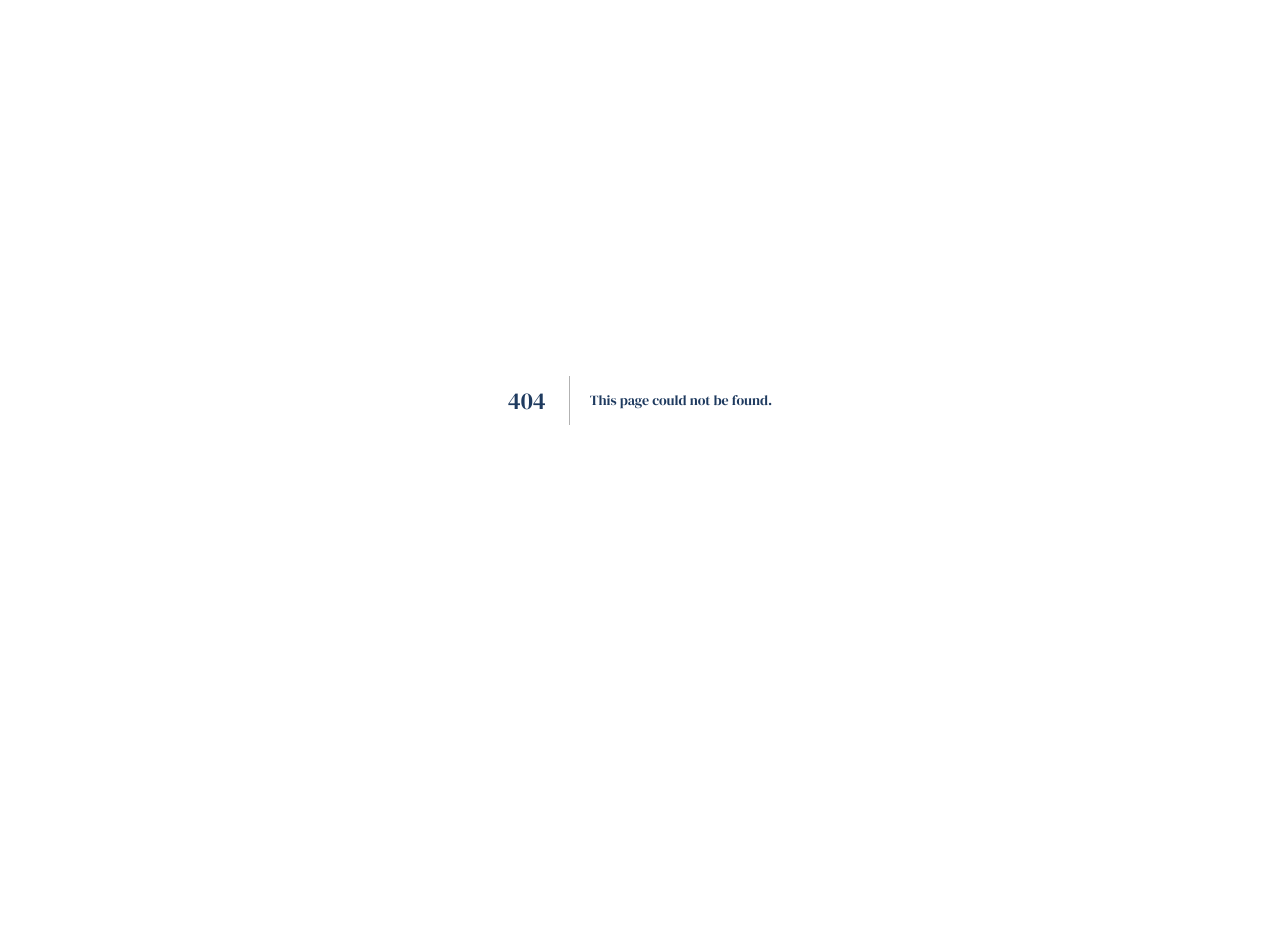
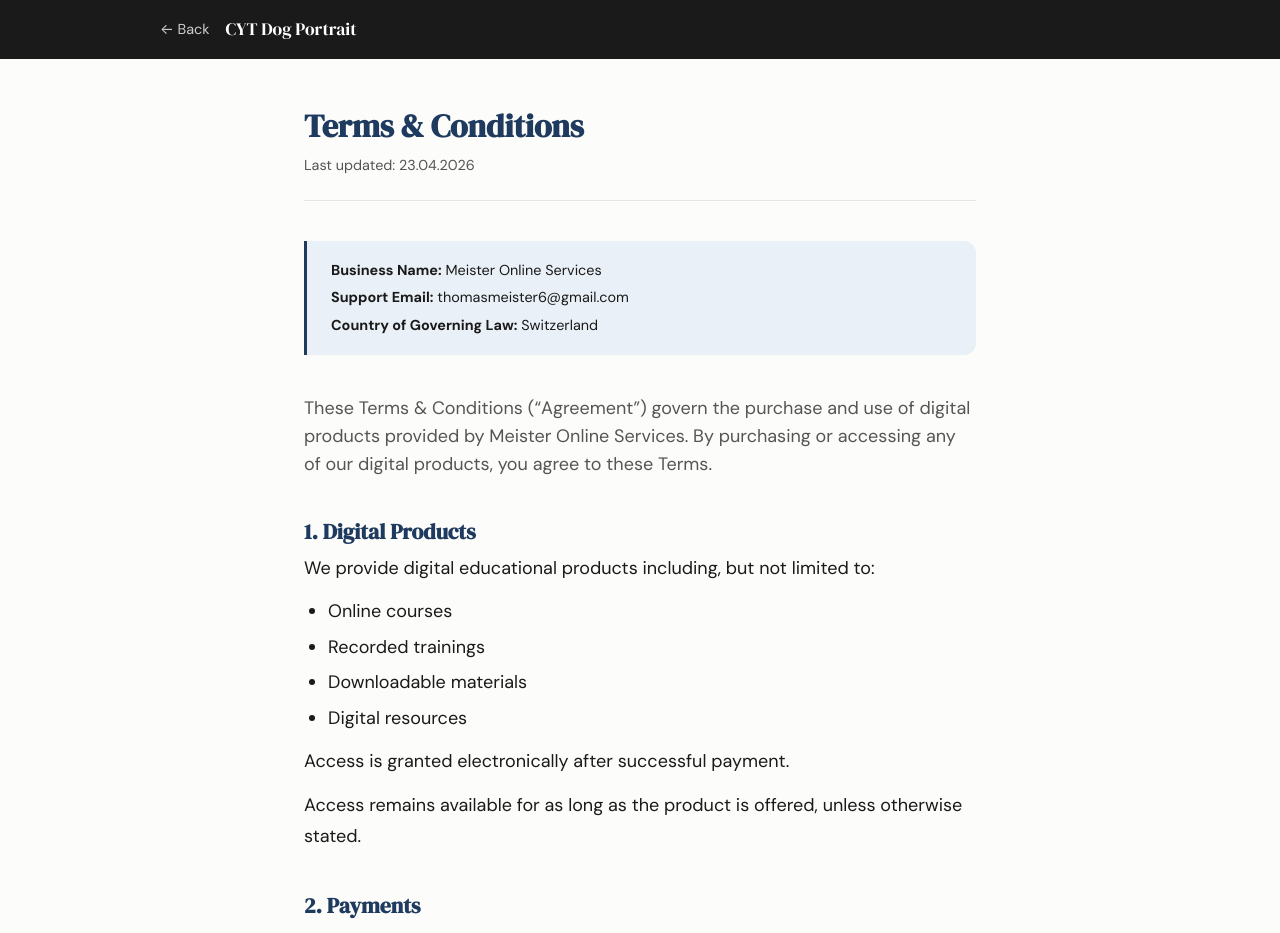
Before and after one commit to thopica/cytcourse, a Next.js app: page /terms in a window 1280 px wide. Before the commit this address had no page. Shown: the top 933 px of the page. Before the commit the page ends 800 px from the top, so only its background shows below. Built offline with nearby package versions, Linux system fonts and the light colour scheme.

Commit message:
Add Terms & Conditions page at /terms
https://claude.ai/code/session_012EY3qk8xMaU5FMakTDF19L

```diff
--- /dev/null
+++ b/src/app/terms/page.tsx
@@ -0,0 +1,143 @@
+import { siteConfig } from "@/config/site";
+import styles from "./terms.module.css";
+
+export const metadata = {
+  title: `Terms & Conditions — ${siteConfig.siteName}`,
+};
+
+export default function TermsPage() {
+  const { footer } = siteConfig;
+
+  return (
+    <div className={styles.page}>
+      <header className={styles.header}>
+        <div className={styles.headerInner}>
+          <a href="/" className={styles.backLink}>
+            ← Back
+          </a>
+          <span className={styles.siteName}>{siteConfig.siteName}</span>
+        </div>
+      </header>
+
+      <main className={styles.content}>
+        <h1 className={styles.title}>Terms &amp; Conditions</h1>
+        <p className={styles.meta}>Last updated: 23.04.2026</p>
+
+        <div className={styles.businessInfo}>
+          <strong>Business Name:</strong> Meister Online Services<br />
+          <strong>Support Email:</strong> thomasmeister6@gmail.com<br />
+          <strong>Country of Governing Law:</strong> Switzerland
+        </div>
+
+        <p className={styles.intro}>
+          These Terms &amp; Conditions (&ldquo;Agreement&rdquo;) govern the purchase and use of
+          digital products provided by Meister Online Services. By purchasing or accessing any of
+          our digital products, you agree to these Terms.
+        </p>
+
+        <div className={styles.section}>
+          <h2 className={styles.sectionTitle}>1. Digital Products</h2>
+          <div className={styles.body}>
+            <p>We provide digital educational products including, but not limited to:</p>
+            <ul className={styles.list}>
+              <li>Online courses</li>
+              <li>Recorded trainings</li>
+              <li>Downloadable materials</li>
+              <li>Digital resources</li>
+            </ul>
+            <p>Access is granted electronically after successful payment.</p>
+            <p>Access remains available for as long as the product is offered, unless otherwise stated.</p>
+          </div>
+        </div>
+
+        <div className={styles.section}>
+          <h2 className={styles.sectionTitle}>2. Payments</h2>
+          <div className={styles.body}>
+            <p>All prices are displayed at checkout.</p>
+            <p>Payments are processed through secure third-party payment providers.</p>
+            <p>You are responsible for providing accurate billing information.</p>
+          </div>
+        </div>
+
+        <div className={styles.section}>
+          <h2 className={styles.sectionTitle}>3. Refunds</h2>
+          <div className={styles.body}>
+            <p>
+              If a refund policy is offered, the applicable refund period and conditions will be
+              stated on the product sales page at the time of purchase.
+            </p>
+            <p>
+              Refund requests must be submitted within the timeframe specified on the sales page.
+            </p>
+            <p>
+              Due to the digital nature of our products and immediate access to materials, no
+              refunds will be granted outside the stated refund period.
+            </p>
+            <p>
+              Nothing in these Terms limits any mandatory consumer protection rights under
+              applicable law.
+            </p>
+          </div>
+        </div>
+
+        <div className={styles.section}>
+          <h2 className={styles.sectionTitle}>4. Intellectual Property</h2>
+          <div className={styles.body}>
+            <p>All content is protected by intellectual property laws.</p>
+            <p>
+              You may not copy, reproduce, distribute, modify, share, resell, upload, or publicly
+              display any part of the product without prior written permission.
+            </p>
+            <p>
+              Sharing login credentials or redistributing materials may result in termination of
+              access without refund.
+            </p>
+          </div>
+        </div>
+
+        <div className={styles.section}>
+          <h2 className={styles.sectionTitle}>5. Account Suspension</h2>
+          <div className={styles.body}>
+            <p>
+              We reserve the right to suspend or terminate access if these Terms are violated or
+              if fraudulent behavior, including chargeback abuse, is detected.
+            </p>
+          </div>
+        </div>
+
+        <div className={styles.section}>
+          <h2 className={styles.sectionTitle}>6. No Guarantees</h2>
+          <div className={styles.body}>
+            <p>We provide educational information only.</p>
+            <p>
+              We do not guarantee financial results, business outcomes, or specific performance
+              results.
+            </p>
+            <p>Your results depend on your own effort and circumstances.</p>
+          </div>
+        </div>
+
+        <div className={styles.section}>
+          <h2 className={styles.sectionTitle}>7. Limitation of Liability</h2>
+          <div className={styles.body}>
+            <p>
+              To the maximum extent permitted by law, we are not liable for indirect, incidental,
+              or consequential damages arising from use of our products.
+            </p>
+          </div>
+        </div>
+
+        <div className={styles.section}>
+          <h2 className={styles.sectionTitle}>8. Governing Law</h2>
+          <div className={styles.body}>
+            <p>These Terms are governed by the laws of Switzerland.</p>
+          </div>
+        </div>
+      </main>
+
+      <footer className={styles.footer}>
+        <p>{footer.copyright}</p>
+      </footer>
+    </div>
+  );
+}
--- /dev/null
+++ b/src/app/terms/terms.module.css
@@ -0,0 +1,112 @@
+.page {
+  min-height: 100vh;
+  background: var(--color-page-bg);
+}
+
+.header {
+  background: var(--color-footer-bg);
+  padding: 1rem 1.5rem;
+}
+
+.headerInner {
+  max-width: var(--max-width);
+  margin: 0 auto;
+  display: flex;
+  align-items: center;
+  gap: 1rem;
+}
+
+.backLink {
+  color: var(--color-footer-text);
+  font-size: var(--size-small);
+  display: inline-flex;
+  align-items: center;
+  gap: 0.35rem;
+  transition: color 0.15s ease;
+}
+
+.backLink:hover {
+  color: var(--color-white);
+}
+
+.siteName {
+  color: var(--color-white);
+  font-family: var(--font-heading);
+  font-size: 1.1rem;
+}
+
+.content {
+  max-width: 720px;
+  margin: 0 auto;
+  padding: 3rem 1.5rem 4rem;
+}
+
+.title {
+  font-size: var(--size-section-title);
+  color: var(--color-primary);
+  margin-bottom: 0.5rem;
+}
+
+.meta {
+  font-size: var(--size-small);
+  color: var(--color-text-light);
+  margin-bottom: var(--space-lg);
+  border-bottom: 1px solid var(--color-border);
+  padding-bottom: var(--space-md);
+}
+
+.businessInfo {
+  background: var(--color-primary-light);
+  border-left: 3px solid var(--color-primary);
+  border-radius: 0 var(--border-radius) var(--border-radius) 0;
+  padding: var(--space-sm) var(--space-md);
+  margin-bottom: var(--space-lg);
+  font-size: var(--size-small);
+  color: var(--color-text);
+  line-height: 1.9;
+}
+
+.intro {
+  margin-bottom: var(--space-lg);
+  color: var(--color-text-light);
+}
+
+.section {
+  margin-bottom: var(--space-lg);
+}
+
+.sectionTitle {
+  font-family: var(--font-heading);
+  font-size: var(--size-subheading);
+  color: var(--color-primary);
+  margin-bottom: var(--space-xs);
+}
+
+.body {
+  color: var(--color-text);
+  line-height: 1.75;
+}
+
+.body p {
+  margin-bottom: 0.75rem;
+}
+
+.list {
+  list-style: disc;
+  padding-left: 1.5rem;
+  margin-bottom: 0.75rem;
+  color: var(--color-text);
+  line-height: 1.75;
+}
+
+.list li {
+  margin-bottom: 0.25rem;
+}
+
+.footer {
+  background: var(--color-footer-bg);
+  color: var(--color-footer-text);
+  text-align: center;
+  padding: 1.5rem 1rem;
+  font-size: var(--size-small);
+}
```
